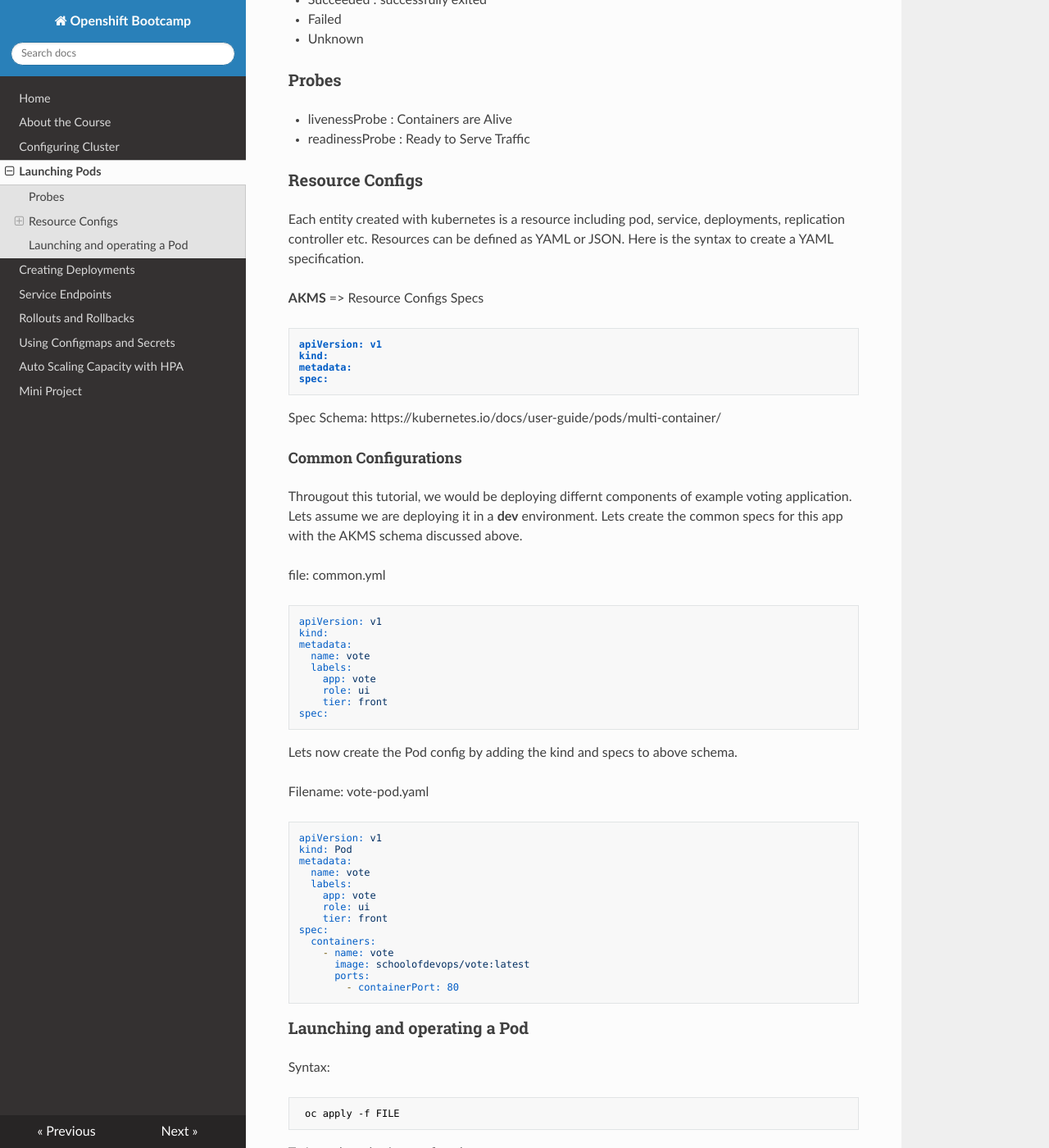
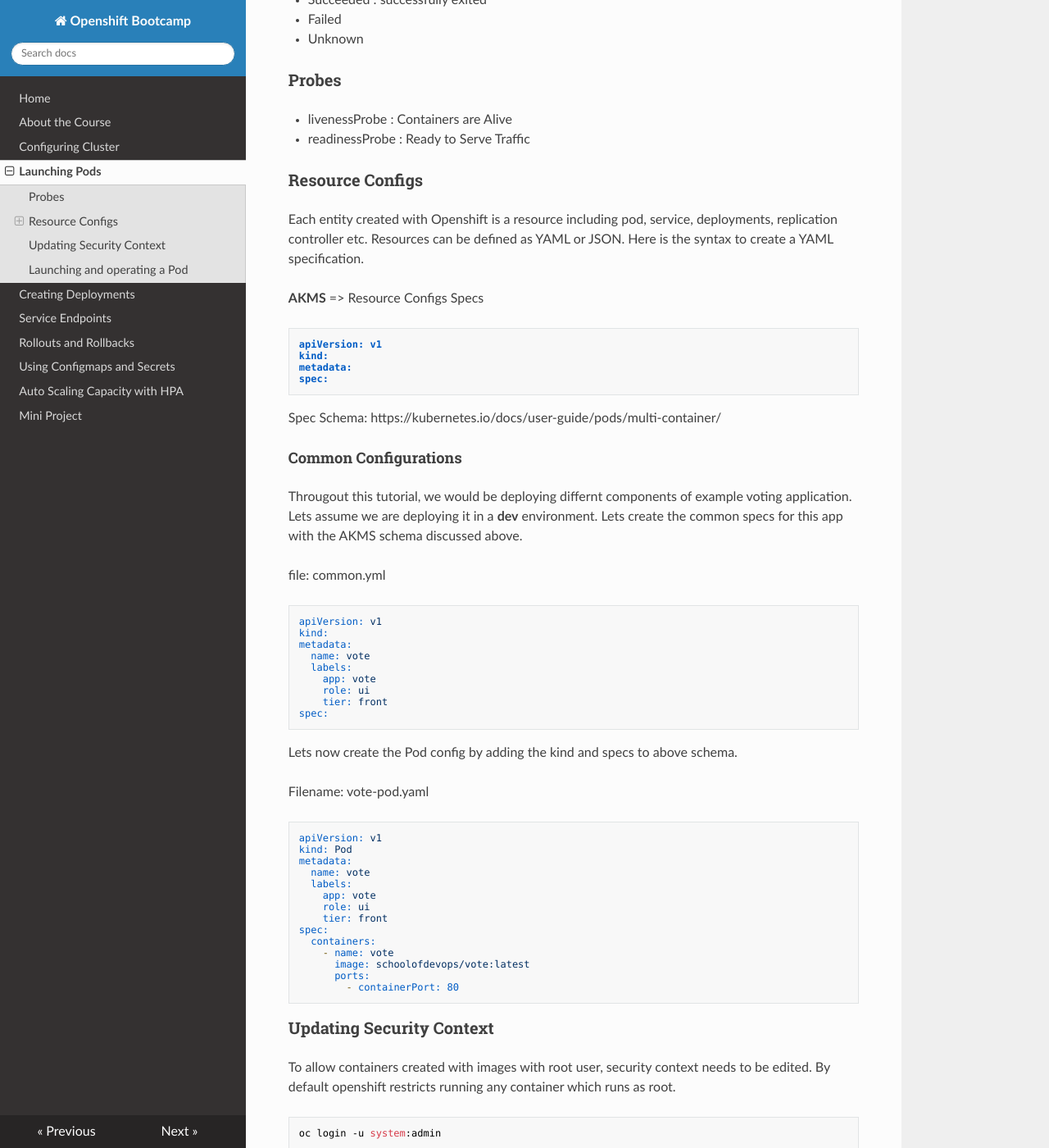
Before and after one commit to schoolofdevops/openshift-bootcamp, an MkDocs documentation site: the page built from chapters/deploying_pods.md, in a window 1280 px wide and 1400 px high, scrolled down 263 px. Shown: the whole window at 82% size. Built offline with MkDocs 1.6.1, drawn with Linux system fonts in a browser that asks for light colours; nearby versions of some CDN libraries; old or Windows-style settings are respelled for this version of MkDocs; some of the changed text lies outside the part shown.

Commit message:
ssc policy needs to change to deploy a pod

````diff
--- a/chapters/deploying_pods.md
+++ b/chapters/deploying_pods.md
@@ -15,7 +15,7 @@
 
 ### Resource Configs
 
-Each entity created with kubernetes is a resource including pod, service, deployments, replication controller etc. Resources can be defined as YAML or JSON.  Here is the syntax to create a YAML specification.
+Each entity created with Openshift is a resource including pod, service, deployments, replication controller etc. Resources can be defined as YAML or JSON.  Here is the syntax to create a YAML specification.
 
 **AKMS** => Resource Configs Specs
 
@@ -68,6 +68,17 @@
         - containerPort: 80
 ```
 
+
+### Updating Security Context
+
+To allow containers created with images with root user, security context needs to be edited. By default openshift restricts running any container which runs as root.
+
+```
+oc login -u system:admin
+
+oc edit scc restricted
+```
+Change the runAsUser.Type strategy to RunAsAny.
 
 ### Launching and operating a Pod
 
````
